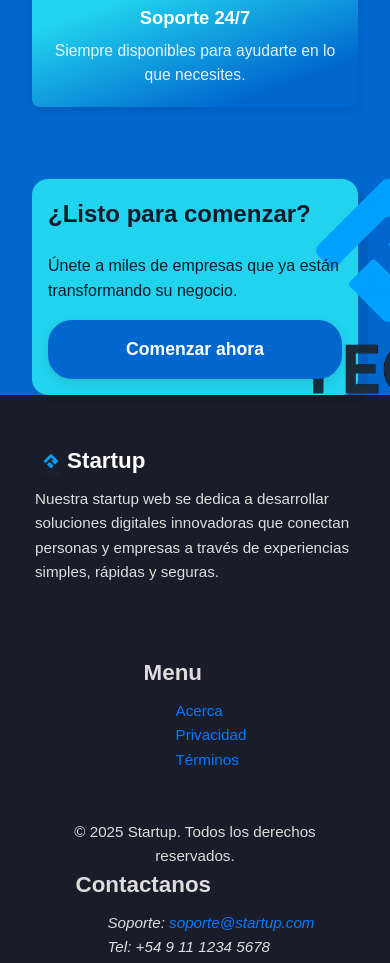
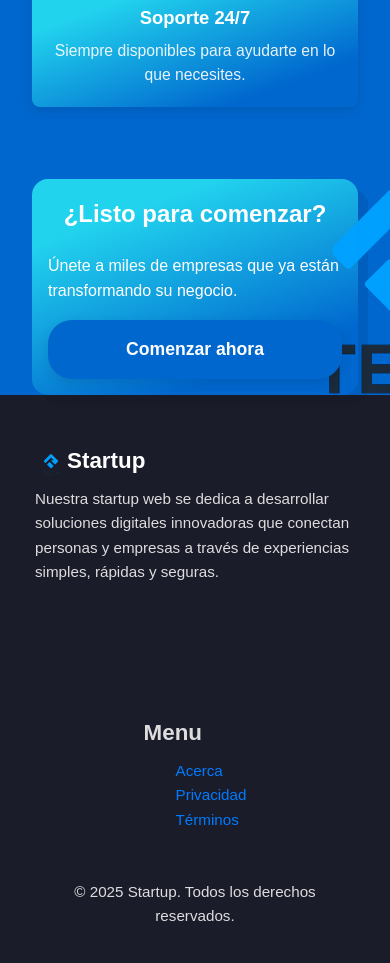
Before and after one commit to Zolmex/plp3-aa14, a plain HTML site: page index.html in a window 390 px wide. Shown: the part 1657-2620 px from the top of the page. Drawn offline with Linux system fonts and the light colour scheme.

Commit message:
ultimos cambios

```diff
--- a/styles/main.css
+++ b/styles/main.css
@@ -304,17 +304,19 @@ button {
 }
 
 .cta__content {
-  background-color: #22d3ee;
+  display: grid;
+  grid-template-columns: 1fr;
+  justify-items: center;
+  align-items: center;
+  background: linear-gradient(160deg, #22d3ee 20%, #0067ce 80%);
   border: 0.1rem;
   box-shadow: 10px 10px rgba(0, 0, 0, 0.08);
   border-radius: 1rem;
   padding: 1rem;
   margin-top: 1rem;
-  display: flex;
-  flex-direction: column;
-  justify-content: center;
   gap: 1rem;
   position: relative;
+  color: white;
 }
 
 .cta__content h2 {
@@ -337,14 +339,17 @@ button {
   width: 20rem;
   position: absolute;
   bottom: -25%;
-  left: 60%;
+  left: 65%;
   z-index: 0;
 }
 
 footer {
-  display: flex;
+  display: grid;
+  grid-template-columns: repeat(3, 20rem);
+  place-items: center;
+  /*display: flex;
   flex-direction: row;
-  align-items: center;
+  align-items: center;*/
   justify-content: center;
   background: #1b1c2a;
   color: #ddd;
@@ -356,9 +361,10 @@ footer {
 
 @media (max-width: 900px) {
   footer {
-    display: flex;
-    flex-direction: column;
-    align-items: center;
+    display: grid;
+    grid-template-columns: 1fr;
+    place-items: center;
+    gap: 5rem;
   }
 }
 
@@ -376,6 +382,7 @@ footer {
 
 .copyright {
   text-align: center;
+  margin-bottom: 5rem;
 }
 
 .footer-column p {
@@ -403,7 +410,7 @@ footer {
 .footer-column {
   display: flex;
   justify-content: center;
-  width: 20rem;
+  width: 30rem;
   height: 12rem;
 }
 
```
